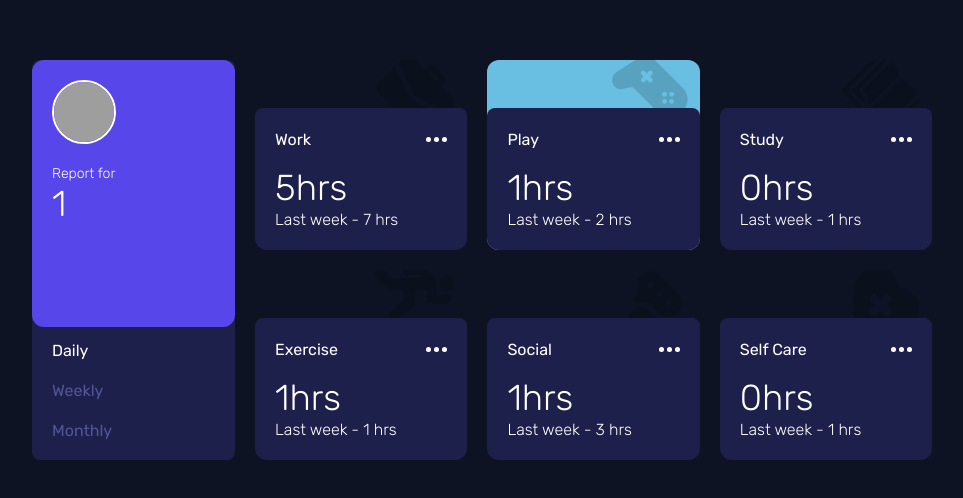
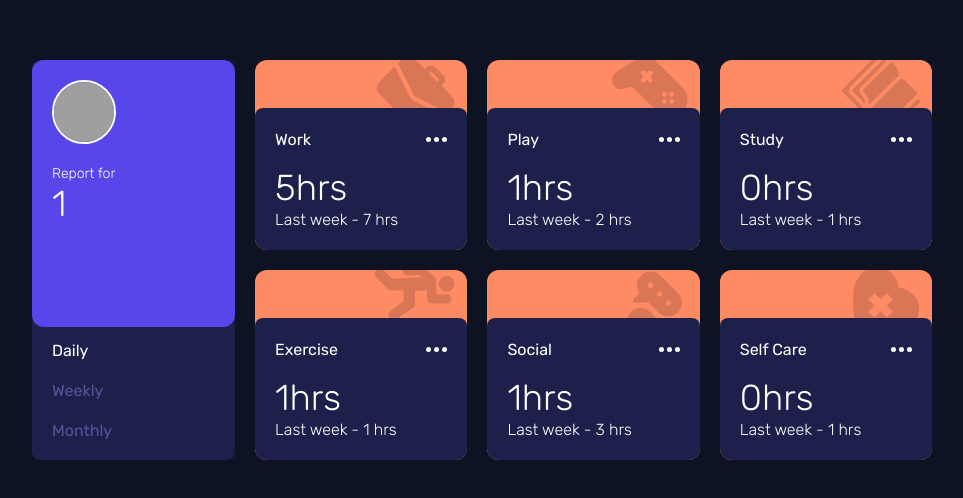
Before and after one commit to Brandon-github/Prueba_Iglobal, a React (Vite) app: page /1/1 in a window 1280 px wide. Shown: the part 140-638 px from the top of the page, without its empty margins (158-1121 px from the left). Built offline with nearby package versions, Linux system fonts and the light colour scheme; grey boxes are pictures that could not be loaded.

Commit message:
modificacion de clase de actividad por error de carga de color al renderizar elementos

```diff
--- a/src/components/ActivityCard.tsx
+++ b/src/components/ActivityCard.tsx
@@ -19,7 +19,7 @@ const ActivityCard = ({ title, timeframes, type, color, icon }: Activity) => {
   }
 
   return (
-    <div className={`${color ?? "bg-custom-card-two"} relative overflow-hidden rounded-xl max-sm:h-[170px] group`}>
+    <div className={`${"bg-custom-card-one" ?? color} relative overflow-hidden rounded-xl max-sm:h-[170px] group`}>
       {setIcon(icon ?? 0)}
       <div className="w-full h-3/4 bg-custom-secondary group-hover:bg-custom-secondary-active absolute bottom-0 rounded-lg p-5 transition-colors ease-out duration-150">
         <div className="flex justify-between items-center mb-4">
```
